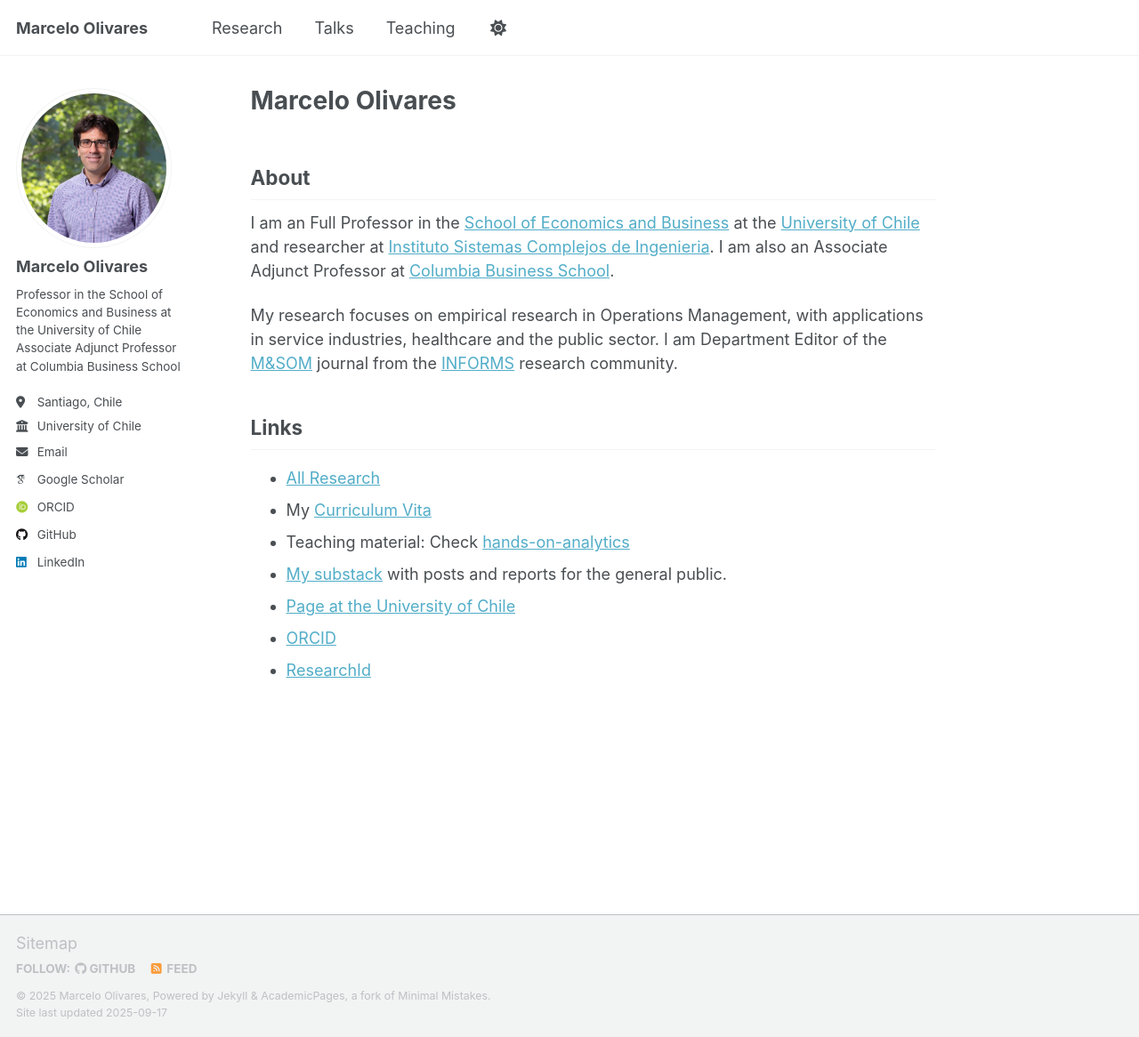
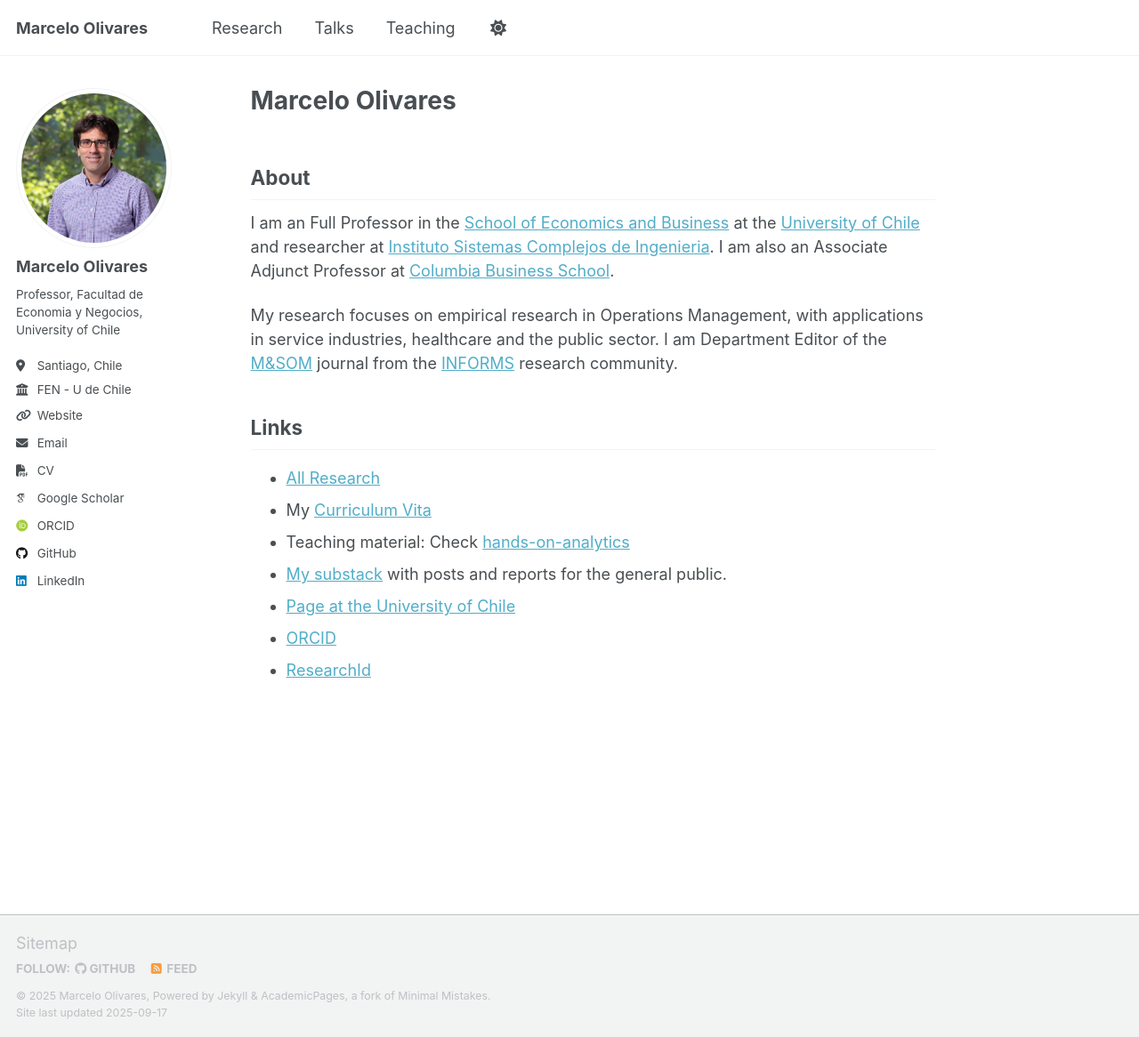
Before and after one commit to maolivar/maolivar.github.io, a Jekyll site: the page built from _pages/about.md, in a window 1280 px wide and 1166 px high. Shown: the whole window at 89% size. Built offline with Jekyll 4.4.1, drawn with Linux system fonts in a browser that asks for light colours; some web fonts are replaced; a script that is not in the unit is left out.

Commit message:
Update sidebar with FEN link, CV link, and new bio text
- Changed employer from 'University of Chile' to 'FEN - U de Chile'
- Added FEN URI link: https://fen.uchile.cl/academicos/marcelo-olivares/
- Added CV link that opens in new tab with PDF icon
- Updated bio text to: 'Professor, Facultad de Economia y Negocios, University of Chile'

```diff
--- a/_config.yml
+++ b/_config.yml
@@ -26,11 +26,12 @@ author:
   avatar           : "profile.png"
   name             : "Marcelo Olivares"
   pronouns         : # example: "she/her"
-  bio              : "Professor in the School of Economics and Business at the University of Chile\nAssociate Adjunct Professor at Columbia Business School"
+  bio              : "Professor, Facultad de Economia y Negocios, University of Chile"
   location         : "Santiago, Chile"
-  employer         : "University of Chile"
-  uri              : # URL
+  employer         : "FEN - U de Chile"
+  uri              : "https://fen.uchile.cl/academicos/marcelo-olivares/"
   email            : "marcelo.olivares@uchile.cl"
+  cv               : "https://www.dropbox.com/scl/fi/16cc85ngx95jbju22dvpg/cv_Marcelo_Olivares.pdf?rlkey=s9g4n44k4ev87gq4fdf0upiqq&e=1&dl=0"
 
   # Academic websites
   academia         : # URL
--- a/_includes/author-profile.html
+++ b/_includes/author-profile.html
@@ -35,6 +35,9 @@
       {% endif %}
       {% if author.email %}
         <li><a href="mailto:{{ author.email }}"><i class="fas fa-fw fa-envelope icon-pad-right" aria-hidden="true"></i>{{ site.data.ui-text[site.locale].email_label | default: "Email" }}</a></li>
+      {% endif %}
+      {% if author.cv %}
+        <li><a href="{{ author.cv }}" target="_blank" rel="noopener"><i class="fas fa-fw fa-file-pdf icon-pad-right" aria-hidden="true"></i>CV</a></li>
       {% endif %}
 
       <!-- Font Awesome and Academicons icons / Academic websites -->
```
